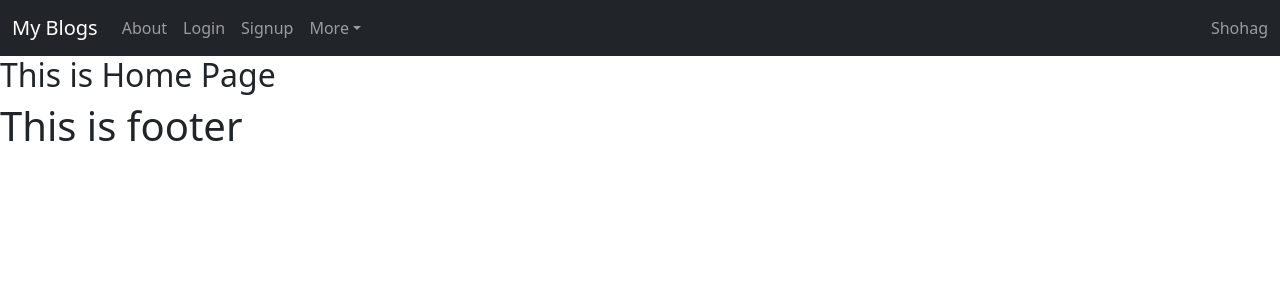
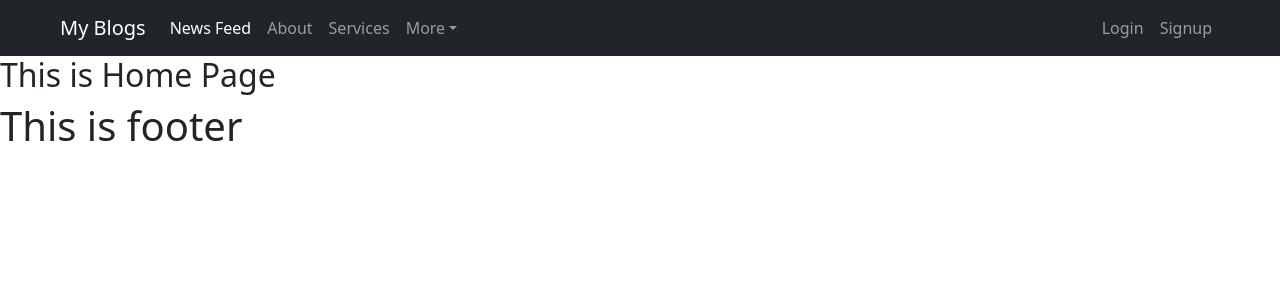
Before and after one commit to sohag-aust/blog-frontend, a React (Create React App) app: page / in a window 1280 px wide. Shown: the top 300 px of the page. Built offline with nearby package versions, Linux system fonts and the light colour scheme.

Commit message:
Conditionally Rendered Login and Logout module

```diff
--- a/src/App.js
+++ b/src/App.js
@@ -12,6 +12,7 @@ import Services from './pages/Services';
 import { ToastContainer } from 'react-toastify';
 import UserDashboard from './pages/UserDashboard';
 import PrivateRoute from './components/PrivateRoute';
+import ProfileInfo from './pages/ProfileInfo';
 
 function App() {
   return (
@@ -25,6 +26,7 @@ function App() {
         <Route path="/services" element={<Services />} />
         <Route path="/user" element={<PrivateRoute />} >
           <Route path="dashboard" element={<UserDashboard />} />
+          <Route path="profile-info" element={<ProfileInfo />} />
         </Route>
 
       </Routes>
--- a/src/auth/index.js
+++ b/src/auth/index.js
@@ -28,6 +28,6 @@ export const getCurrentUserDetail = () => {
     if(isLoggedIn()) {
         return JSON.parse(localStorage.getItem("data"))?.user;
     } else {
-        return false;
+        return undefined;
     }
 }
--- a/src/components/CustomNavbar.js
+++ b/src/components/CustomNavbar.js
@@ -1,4 +1,4 @@
-import React, { useState } from 'react';
+import React, { useEffect, useState } from 'react';
 import {
     Collapse,
     Navbar,
@@ -14,14 +14,34 @@ import {
     NavbarText,
   } from 'reactstrap';
 
-import { NavLink as ReactLink} from "react-router-dom";
+import { NavLink as ReactLink, useNavigate} from "react-router-dom";
+import { doLogout, getCurrentUserDetail, isLoggedIn } from '../auth';
+import { toast } from 'react-toastify';
 
 function CustomNavbar() {
     const [isOpen, setIsOpen] = useState(false);
+    const [loggedIn, setLoggedIn] = useState(false);
+    const [user, setUser] = useState();
+
+    const navigate = useNavigate();
+
+    useEffect(() => {
+        setLoggedIn(isLoggedIn());
+        setUser(getCurrentUserDetail());
+    }, [loggedIn]);
 
     const toggle = () => {
         setIsOpen(prev => !prev);
     };
+
+    const logout = () => {
+        doLogout(()=>{
+            toast.success("Logout Successfully");
+            setLoggedIn(prev => !prev);
+
+            navigate("/");
+        });
+    }
 
     return (
         <div>
@@ -30,6 +50,7 @@ function CustomNavbar() {
                 dark
                 expand="md"
                 fixed=""
+                className='px-5'
             >
                 <NavbarBrand tag={ReactLink} to="/">
                     My Blogs
@@ -40,20 +61,20 @@ function CustomNavbar() {
 
                 <Nav className="me-auto" navbar>
                     <NavItem>
+                        <NavLink tag={ReactLink} to="/">
+                            News Feed
+                        </NavLink>
+                    </NavItem>
+
+                    <NavItem>
                         <NavLink tag={ReactLink} to="/about">
                             About
                         </NavLink>
                     </NavItem>
 
                     <NavItem>
-                        <NavLink tag={ReactLink} to="/login">
-                            Login
-                        </NavLink>
-                    </NavItem>
-
-                    <NavItem>
-                        <NavLink tag={ReactLink} to="/signup">
-                            Signup
+                        <NavLink tag={ReactLink} to="/services">
+                            Services
                         </NavLink>
                     </NavItem>
 
@@ -62,16 +83,54 @@ function CustomNavbar() {
                         More
                     </DropdownToggle>
                     <DropdownMenu right>
-                        <DropdownItem tag={ReactLink} to="/services" >
-                            Services
-                        </DropdownItem>
                         <DropdownItem>Contact US</DropdownItem>
                         <DropdownItem divider />
                         <DropdownItem>Youtube</DropdownItem>
                     </DropdownMenu>
                     </UncontrolledDropdown>
                 </Nav>
-                <NavbarText>Shohag</NavbarText>
+
+                <Nav navbar>
+                    {
+                        loggedIn &&
+                            <>
+                                <NavItem>
+                                    <NavLink tag={ReactLink} to="/user/profile-info">
+                                        ProfileInfo
+                                    </NavLink>
+                                </NavItem>
+
+                                <NavbarText tag={ReactLink} to="/user/dashboard">
+                                    {user?.email}
+                                </NavbarText>
+
+                                <NavItem>
+                                    <NavLink onClick={logout}>
+                                        Logout
+                                    </NavLink>
+                                </NavItem>
+                            </>
+                    }
+
+                    {
+                        !loggedIn &&
+                            <>
+                                <NavItem>
+                                    <NavLink tag={ReactLink} to="/login">
+                                        Login
+                                    </NavLink>
+                                </NavItem>
+
+                                <NavItem>
+                                    <NavLink tag={ReactLink} to="/signup">
+                                        Signup
+                                    </NavLink>
+                                </NavItem>
+                            </>
+                    }
+                </Nav>
+
+                {/*  */}
                 </Collapse>
             </Navbar>
         </div>
--- a/src/pages/Login.js
+++ b/src/pages/Login.js
@@ -1,4 +1,5 @@
 import React, { useState } from 'react'
+import { useNavigate } from 'react-router-dom';
 import { toast } from 'react-toastify';
 import { Button, Card, CardBody, CardHeader, Col, Container, Form, FormGroup, Input, Label, Row } from 'reactstrap';
 import { doLogin } from '../auth';
@@ -8,6 +9,7 @@ import { login } from '../services/userService';
 function Login() {
 
     const [loginDetail, setLoginDetail] = useState({username: '', password: ''});
+    const navigate = useNavigate();
 
     const handleChange = (event, field) => {
         setLoginDetail({
@@ -44,6 +46,7 @@ function Login() {
                 console.log(" login details is saved to localStorage ");
 
                 // redirect to user dashboard page
+                navigate('/user/dashboard');
             });
 
             handleReset();
--- /dev/null
+++ b/src/pages/ProfileInfo.js
@@ -0,0 +1,14 @@
+import React from 'react';
+import Base from '../components/Base';
+
+function ProfileInfo() {
+    return (
+        <Base>
+            <div>
+                <h1>This is user profile page</h1>
+            </div>
+        </Base>
+    )
+}
+
+export default ProfileInfo;
--- a/src/pages/UserDashboard.js
+++ b/src/pages/UserDashboard.js
@@ -1,11 +1,14 @@
 import React from 'react';
+import Base from '../components/Base';
 
 function UserDashboard() {
     return (
-        <div>
-            <h1>Welcome to User Dashboard</h1>
-            <p>Lorem ipsum dolor sit amet consectetur adipisicing elit. Excepturi sunt, adipisci maxime nulla aliquam eius error. Cumque voluptates voluptatibus aut dolor fuga ipsa vero laborum at enim? Fuga, quas praesentium!</p>
-        </div>
+        <Base>
+            <div>
+                <h1>Welcome to User Dashboard</h1>
+                <p>Lorem ipsum dolor sit amet consectetur adipisicing elit. Excepturi sunt, adipisci maxime nulla aliquam eius error. Cumque voluptates voluptatibus aut dolor fuga ipsa vero laborum at enim? Fuga, quas praesentium!</p>
+            </div>
+        </Base>
     )
 }
 
```
